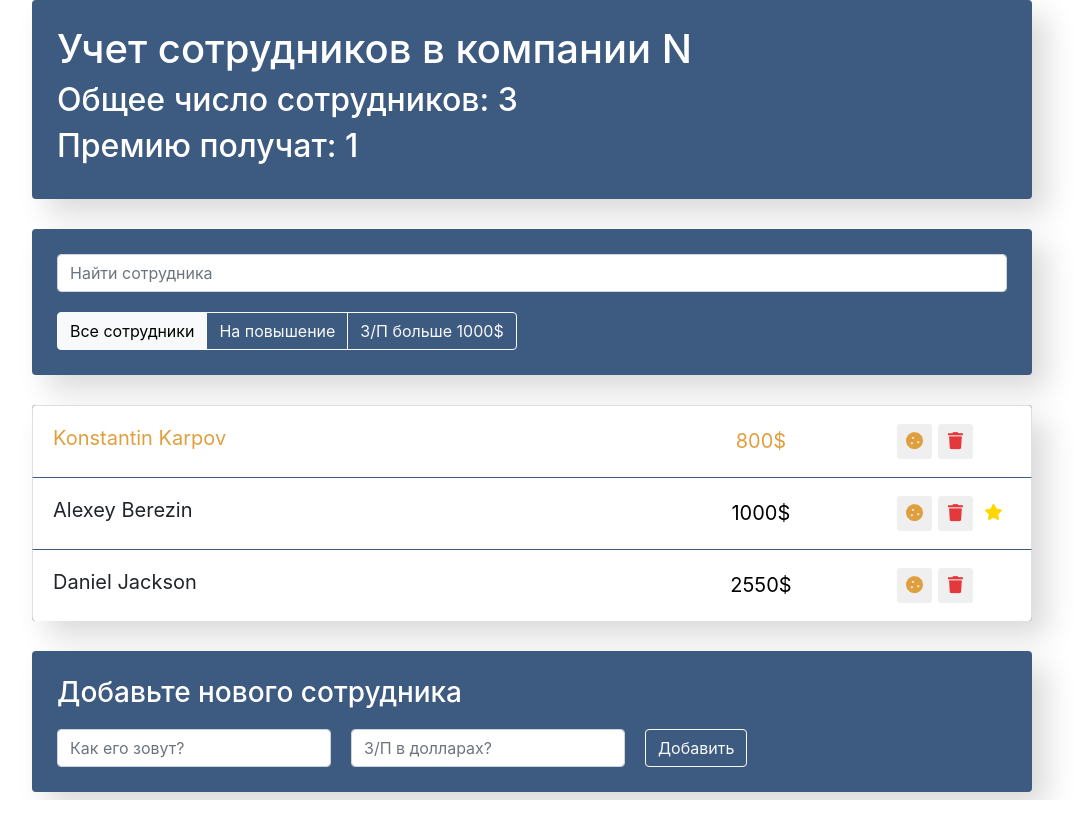
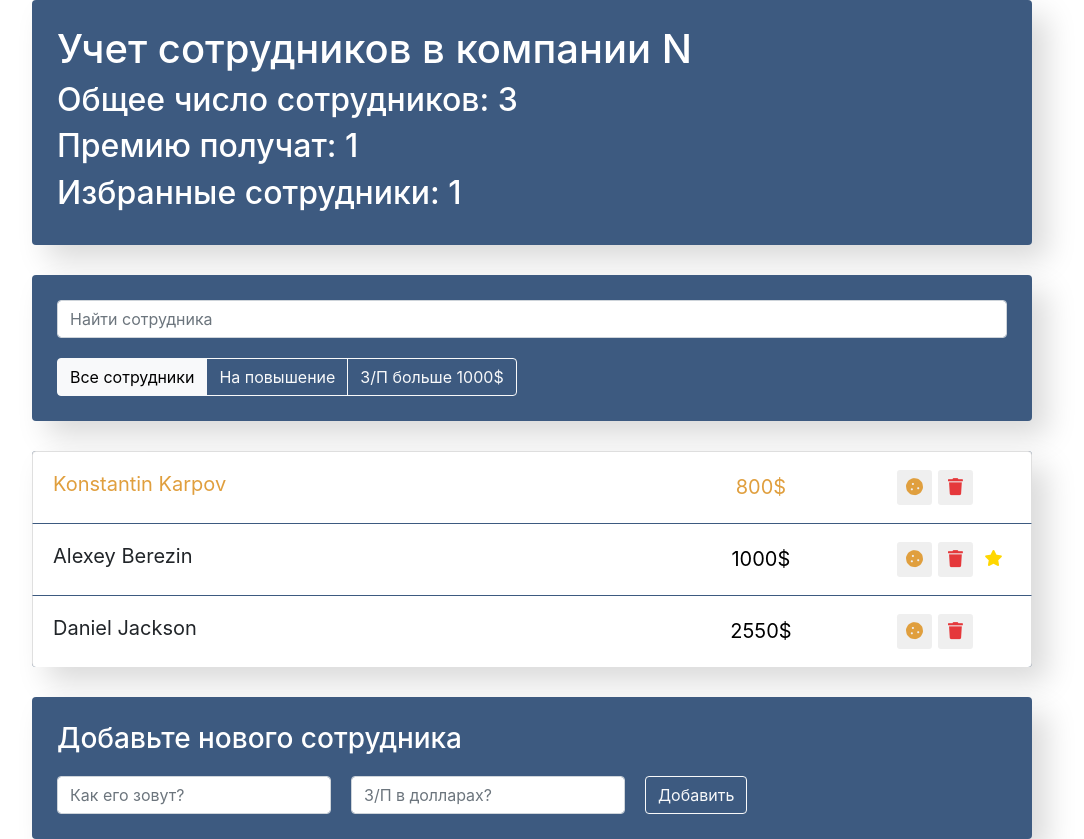
Before and after one commit to dedOfficial/employee-accounting-react-ts, a React (Create React App) app: page / in a window 1280 px wide. Shown: the whole page, without its empty margins (108-1192 px from the left). Before the commit the page ends 800 px from the top, so only its background shows below. Built offline with nearby package versions, Linux system fonts and the light colour scheme.

Commit message:
Add info about choosen employees

```diff
--- a/src/components/app-info/AppInfo.tsx
+++ b/src/components/app-info/AppInfo.tsx
@@ -3,14 +3,16 @@ import './AppInfo.css';
 interface InfoProp {
   employeesCount: number;
   increasedCount: number;
+  choosenCount: number;
 }
 
-function AppInfo({ employeesCount, increasedCount }: InfoProp) {
+function AppInfo({ employeesCount, increasedCount, choosenCount }: InfoProp) {
   return (
     <div className="app-info">
       <h1>Учет сотрудников в компании N</h1>
       <h2>Общее число сотрудников: {employeesCount}</h2>
       <h2>Премию получат: {increasedCount}</h2>
+      <h2>Избранные сотрудники: {choosenCount}</h2>
     </div>
   );
 }
--- a/src/components/app/App.tsx
+++ b/src/components/app/App.tsx
@@ -152,6 +152,7 @@ class App extends Component {
     const increasedCount = data.filter(
       (employee) => employee.isIncrease
     ).length;
+    const choosenCount = data.filter((employee) => employee.isChoosen).length;
 
     const filteredData = this.categoryFilterData(
       this.searchFilterData(data, query),
@@ -160,7 +161,11 @@ class App extends Component {
 
     return (
       <div className="App">
-        <AppInfo employeesCount={data.length} increasedCount={increasedCount} />
+        <AppInfo
+          employeesCount={data.length}
+          increasedCount={increasedCount}
+          choosenCount={choosenCount}
+        />
 
         <div className="search-panel">
           <SearchPanel onSearch={this.setQuery} />
```
